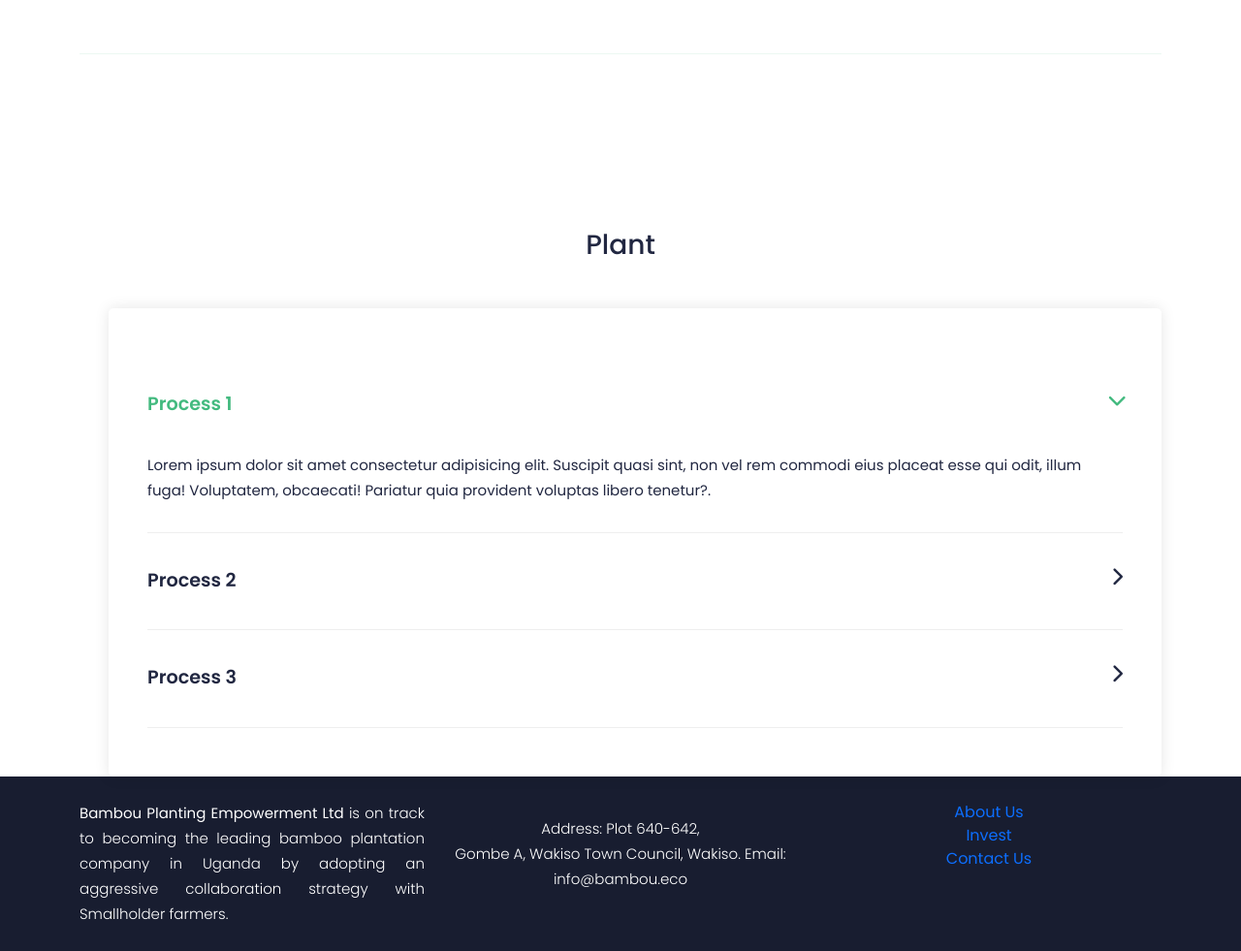
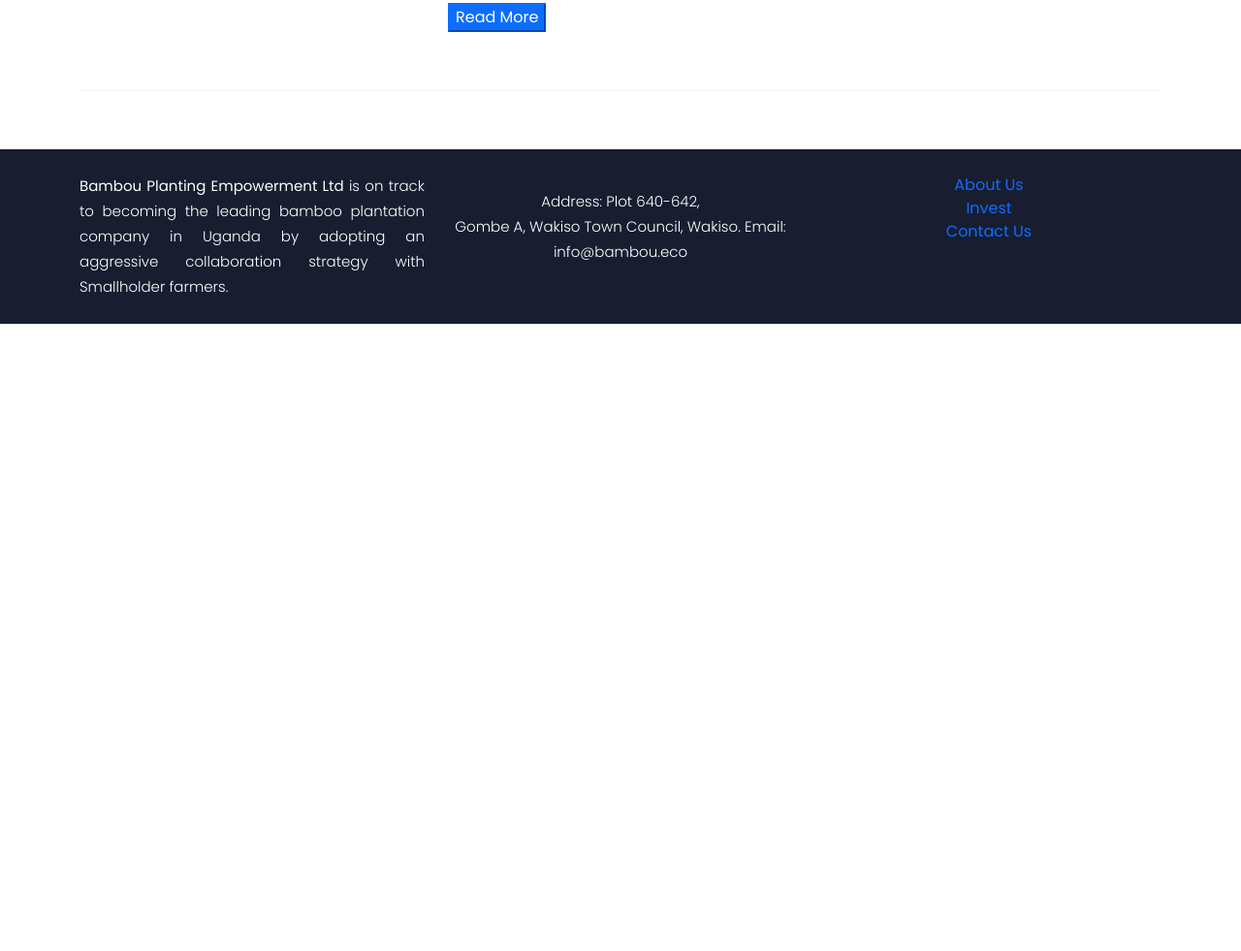
Before and after one commit to sedrickotolo/bambou, a plain HTML site: page process.html in a window 1280 px wide. Shown: the part 783-1764 px from the top of the page at 97% size. After the commit the page ends 1117 px from the top, so only its background shows below. Drawn offline with nearby package versions, Linux system fonts and the light colour scheme.

Commit message:
monday pdates

```diff
--- a/process.html
+++ b/process.html
@@ -100,6 +100,9 @@ https://templatemo.com/tm-574-mexant
 
                   <p>Lorem ipsum dolor sit amet consectetur adipisicing elit. Dignissimos reprehenderit eos at, reiciendis sunt velit doloribus et error earum iure autem, iusto, explicabo aperiam consequatur recusandae illum soluta quisquam dicta quaerat veritatis? Architecto eveniet fuga culpa assumenda ipsa omnis voluptate, cupiditate deserunt quisquam vel libero qui aperiam mollitia natus cumque?</p>
                 </div>
+                <a href="about-us.html">
+                  <button class="button btn-primary mt-2">Read More</button>
+                </a>
               </div>
             </div>
           </div>
@@ -111,63 +114,6 @@ https://templatemo.com/tm-574-mexant
   </section>
 
 
-
-
-  <section class="top-section">
-    <div class="container">
-      <h3 class="mt-5 mb-5 text-center">Plant</h3>
-      <div class="row">
-        <!-- <div class="col-lg-2">
-          <div class="left-image">
-            <img src="assets/images/about-left-image.jpg" alt="">
-          </div>
-        </div> -->
-        <div class="col-lg-12 align-self-center">
-          <div class="accordions is-first-expanded">
-            <article class="accordion">
-              <div class="accordion-head">
-                  <span>Process 1</span>
-                  <span class="icon">
-                      <i class="icon fa fa-chevron-right"></i>
-                  </span>
-              </div>
-              <div class="accordion-body">
-                  <div class="content">
-                      <p>Lorem ipsum dolor sit amet consectetur adipisicing elit. Suscipit quasi sint, non vel rem commodi eius placeat esse qui odit, illum fuga! Voluptatem, obcaecati! Pariatur quia provident voluptas libero tenetur?.</p>
-                  </div>
-              </div>
-          </article>
-          <article class="accordion">
-            <div class="accordion-head">
-                <span>Process 2</span>
-                <span class="icon">
-                    <i class="icon fa fa-chevron-right"></i>
-                </span>
-            </div>
-            <div class="accordion-body">
-              <div class="content">
-                <p>Lorem ipsum dolor sit amet consectetur adipisicing elit. Suscipit quasi sint, non vel rem commodi eius placeat esse qui odit, illum fuga! Voluptatem, obcaecati! Pariatur quia provident voluptas libero tenetur?.</p>
-            </div>
-            </div>
-          </article>
-          <article class="accordion">
-            <div class="accordion-head">
-                <span>Process 3 </span>
-                <span class="icon">
-                    <i class="icon fa fa-chevron-right"></i>
-                </span>
-            </div>
-            <div class="accordion-body">
-              <div class="content">
-                <p>Lorem ipsum dolor sit amet consectetur adipisicing elit. Suscipit quasi sint, non vel rem commodi eius placeat esse qui odit, illum fuga! Voluptatem, obcaecati! Pariatur quia provident voluptas libero tenetur?.</p>
-            </div>
-            </div>
-          </article>
-
-        </div>
-      </div>
-    </div>
-  </section>
 
   <footer>
     <div class="container">
```
Also changed, not shown: about-us.html (+3 -3 lines), grow.html (+9 -4 lines), index.html (+30 -15 lines), plant.html (+4 -54 lines), assets/images/map3.png (added), assets/images/partner1.png (added), assets/images/partner12.png (added).
